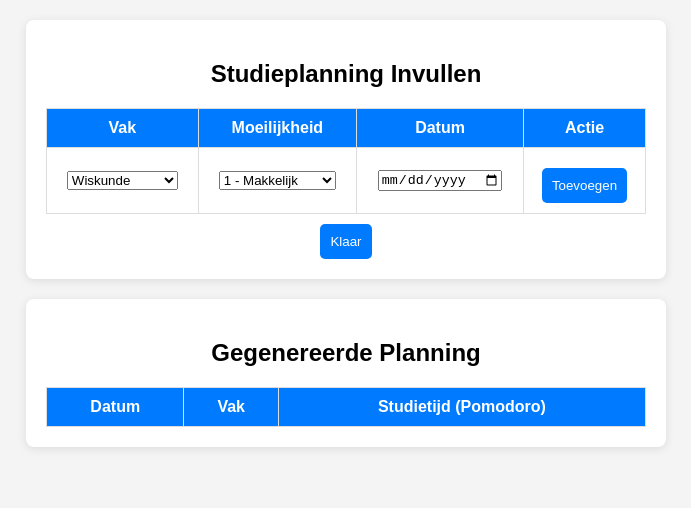
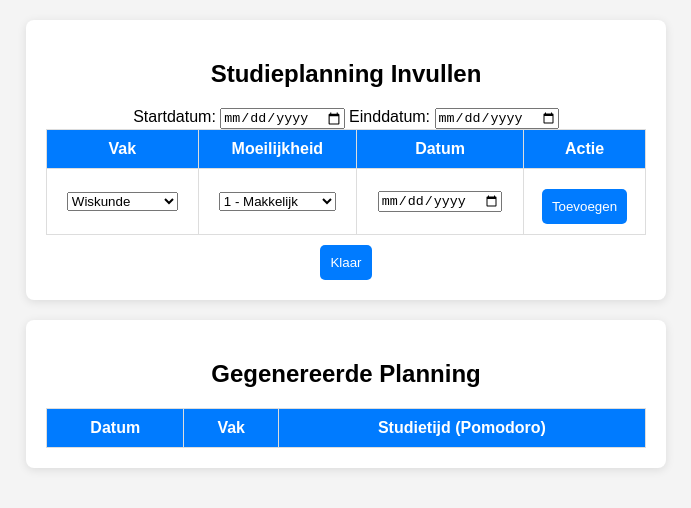
Before and after one commit to SCHOOLACC-PY/frontendschool, a plain HTML site: page index.html in a window 1280 px wide. Shown: the whole page, without its empty margins (294-985 px from the left). Drawn offline with Linux system fonts and the light colour scheme.

Commit message:
Update index.html

```diff
--- a/index.html
+++ b/index.html
@@ -11,9 +11,9 @@
             margin: 0;
             padding: 20px;
             text-align: center;
-        }a
+        }
 
-        #chatbox, #planning, #resultaat {
+        #planning, #resultaat {
             width: 80%;
             max-width: 600px;
             background: white;
@@ -58,6 +58,13 @@
 
     <div id="planning">
         <h2>Studieplanning Invullen</h2>
+
+        <label for="startDatumInput">Startdatum:</label>
+        <input type="date" id="startDatumInput">
+
+        <label for="eindDatumInput">Einddatum:</label>
+        <input type="date" id="eindDatumInput">
+
         <table>
             <thead>
                 <tr>
@@ -111,6 +118,7 @@
             </tbody>
         </table>
     </div>
+
     <script>
         function addRow() {
             const vak = document.getElementById("vakSelect").value;
@@ -170,9 +178,7 @@
             try {
                 const response = await fetch("https://study-planner-6yur.onrender.com/generate-plan", {
                     method: "POST",
-                    headers: {
-                        "Content-Type": "application/json"
-                    },
+                    headers: { "Content-Type": "application/json" },
                     body: JSON.stringify({
                         startdatum: startDatum,
                         einddatum: eindDatum,
@@ -202,7 +208,7 @@
                     row.innerHTML = `
                         <td>${datum}</td>
                         <td>${item.vak}</td>
-                        <td>${item.studietijd} x 25 min</td>
+                        <td>${item.studietijd} min</td>
                     `;
                     tableBody.appendChild(row);
                 });
@@ -210,5 +216,4 @@
         }
     </script>
 </body>
-
 </html>
```
